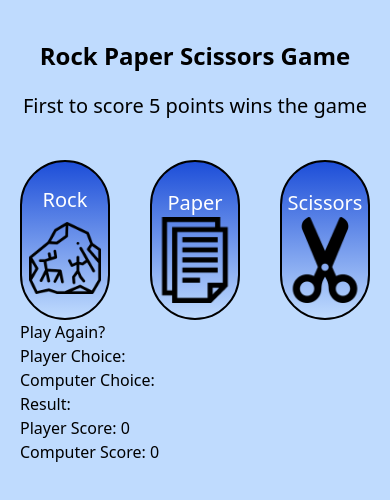
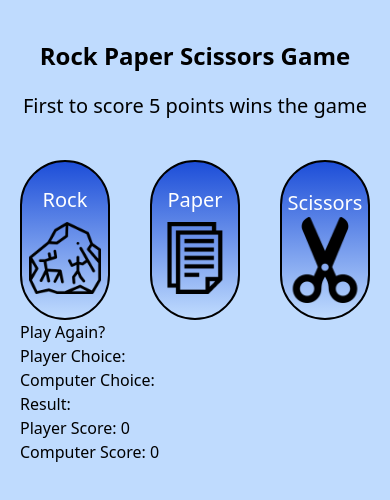
Before and after one commit to Ibrahim-Mohamed45/Rock-Paper-Scissors, a website: page public/index.html in a window 390 px wide. Drawn offline with Linux system fonts and the light colour scheme.

Commit message:
Style rock, paper and scissors buttons for tablets

```diff
--- a/public/index.html
+++ b/public/index.html
@@ -16,7 +16,7 @@
             <button class="selectionButton rockButton mx-auto"><p class = "buttonText md:pt-3 font-medium text-xl">Rock</p><img src="../images/rock.png" class="object-scale-down w-20 h-20 pt-2 md:px-5 md:pt-0 md:object-scale-down md:h-40 md:w-40 lg:object-scale-down lg:h-60 lg:w-60 lg:pb-5"></button>
         </div>
         <div class="bg-gradient-to-b from-blue-700 rounded-full w-40 h-40 md:w-56 md:h-56 lg:w-72 lg:h-72 border-solid border-2 border-black flex content-evenly">
-            <button class="selectionButton paperButton mx-auto"><p class = "buttonText pt-3 font-medium text-xl">Paper</p><img src="../images/paper.png" class="md:px-5 md:object-scale-down md:h-40 w-40 lg:object-scale-down lg:h-60 lg:w-60 lg:pb-5"></button>
+            <button class="selectionButton paperButton mx-auto"><p class = "buttonText md:pt-3 font-medium text-xl">Paper</p><img src="../images/paper.png" class="object-scale-down w-20 h-20 pt-2 md:px-5 md:pt-0 md:object-scale-down md:h-40 md:w-40 lg:object-scale-down lg:h-60 lg:w-60 lg:pb-5"></button>
         </div>
         <div class="bg-gradient-to-b from-blue-700 rounded-full w-40 h-40 md:w-56 md:h-56 lg:w-72 lg:h-72 border-solid border-2 border-black flex content-evenly">
             <button class="selectionButton scissorsButton mx-auto"><p class = "buttonText pt-3 font-medium text-xl">Scissors<img src="../images/scissors.png" class="md:px-5 md:object-scale-down md:h-40 w-40 lg:object-scale-down lg:h-60 lg:w-60 lg:pb-5"></p></button>
```
